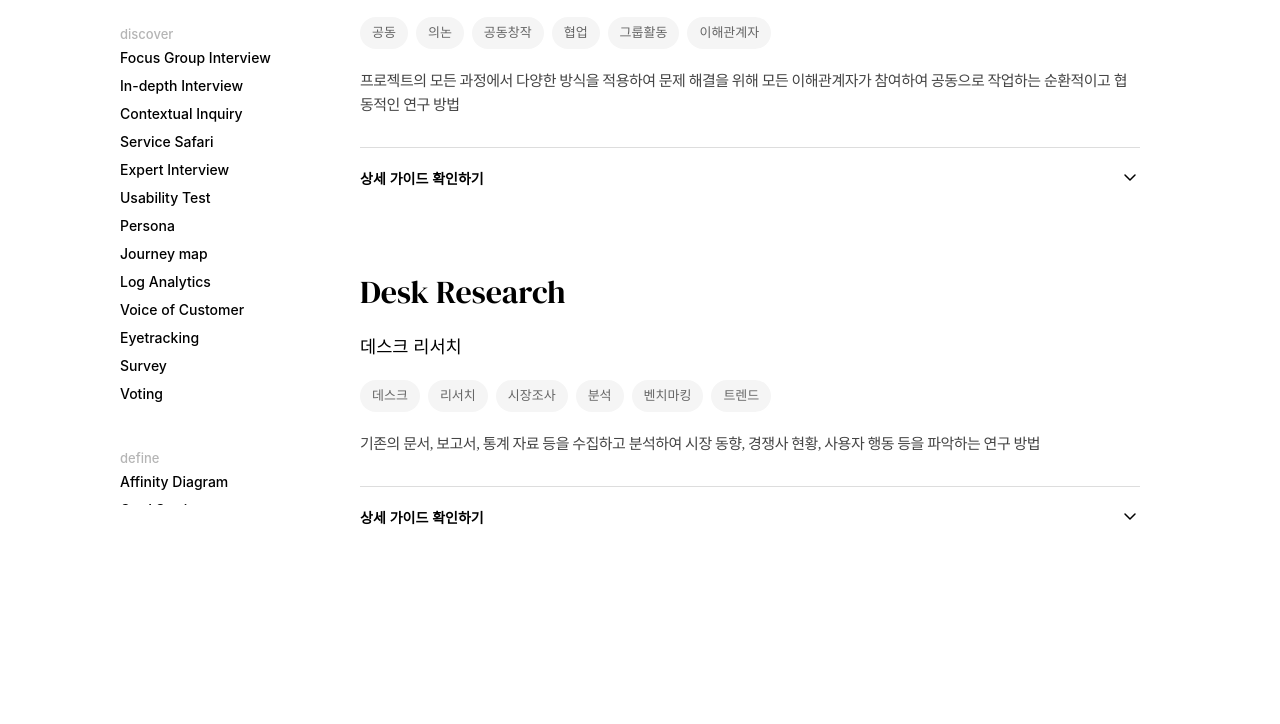
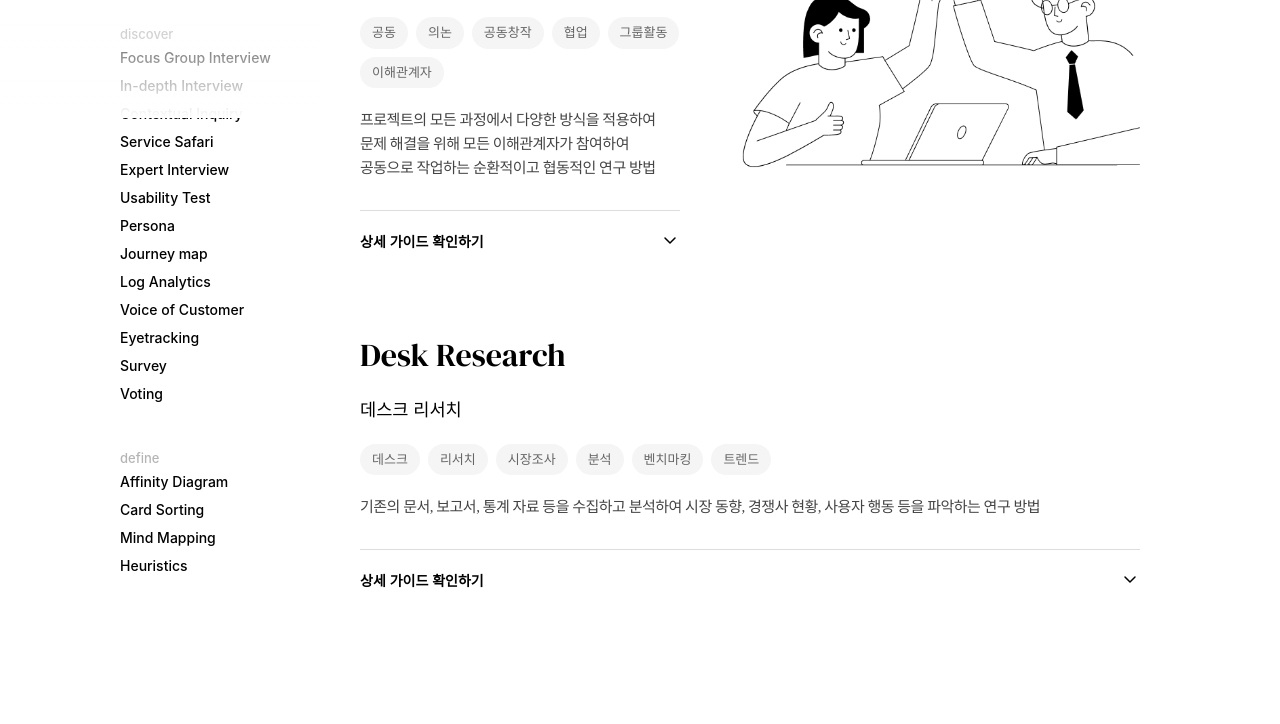
Before and after one commit to ynn-i/XC-consulting, a website: page index.html in a window 1280 px wide. Shown: the part 682-1406 px from the top of the page. Drawn offline with Linux system fonts and the light colour scheme; a web font is replaced by a local one.

Commit message:
Style : 단어 줄바꿈, 이미지 추가

```diff
--- a/index.html
+++ b/index.html
@@ -94,6 +94,7 @@
                     <h3>Understanding</h3>
                     <p>고객의 니즈와 문제점을 정확히 파악하는 단계입니다.</p>
 
+                    <div class="flex-container">
                         <div class="sub-section" id="co-creation">
                             <h4>Co-creation Workshop</h4>
                             <p>코크리에이션 워크샵</p>
@@ -142,6 +143,8 @@
                                     </div>
                                 </div>
                             </div>
+                        </div>
+                        <img src="images/img-001.png" alt="Co-creation Workshop">
                     </div>
 
                     <div class="sub-section" id="desk-research">
--- a/js/main.js
+++ b/js/main.js
@@ -313,11 +313,11 @@ document.addEventListener('DOMContentLoaded', function() {
 
                 const newState = this.classList.contains('active');
 
-                // 텍스트 변경
-                if (buttonText) {
-                    const newText = newState ? '상세 가이드 접기' : '상세 가이드 확인하기';
-                    buttonText.textContent = newText;
-                }
+                // // 텍스트 변경
+                // if (buttonText) {
+                //     const newText = newState ? '상세 가이드 접기' : '상세 가이드 확인하기';
+                //     buttonText.textContent = newText;
+                // }
 
                 // 화살표 회전
                 if (arrowIcon) {
@@ -417,4 +417,7 @@ document.addEventListener('DOMContentLoaded', function() {
     // console.log('debugTools.checkSections() - 섹션 정보 확인');
 
     // console.log('DOM Content Loaded - 초기화 완료');
+
+
+
 });
--- a/styles/abstracts/_variables.scss
+++ b/styles/abstracts/_variables.scss
@@ -9,5 +9,5 @@ $white: #ffffff;
 $border-color: #e0e0e0;
 
 // Sizes
-$max-width: 1680px;
+$max-width: 19200px;
 $lnb-width: 320px;
--- a/styles/base/_reset.scss
+++ b/styles/base/_reset.scss
@@ -2,6 +2,12 @@
   margin: 0;
   padding: 0;
   box-sizing: border-box;
+
+  word-break: keep-all;      // 한국어 단어를 유지하면서 줄바꿈
+  overflow-wrap: break-word; // 긴 단어는 강제 줄바꿈
+  line-break: strict;        // 한국어 줄바꿈 규칙 적용
+  hyphens: auto;
+  white-space: normal;
 }
 
 ul, ol {
--- a/styles/layout/_navigation.scss
+++ b/styles/layout/_navigation.scss
@@ -3,7 +3,7 @@
   background-color: $white;
   position: sticky;
   top: calc(60px);
-  height: calc(100vh - 60px - 80px);
+  height: calc(100vh - 60px);
   padding: 60px 0 60px 120px;
   overflow-y: auto;
   scrollbar-width: none;
@@ -11,6 +11,19 @@
 
   &::-webkit-scrollbar {
     display: none;
+  }
+
+  // 하단 그라데이션 - 고정 위치
+  &::after {
+    content: '';
+    position: fixed;
+    bottom: 0;
+    left: 0;
+    width: $lnb-width; // lnb와 같은 너비
+    height: 140px;
+    background: linear-gradient(to top, rgba(255, 255, 255, 1) 0%, rgba(255, 255, 255, 0) 100%);
+    pointer-events: none;
+    z-index: 1;
   }
 
   ul {
--- a/styles/pages/_main.scss
+++ b/styles/pages/_main.scss
@@ -114,6 +114,16 @@
 // SUB SECTION
 // ====================================
 
+.flex-container{
+  display: flex;
+  gap: 60px;
+
+  img {
+    width: 400px;
+    height: fit-content;
+  }
+}
+
 .sub-section {
   margin-bottom: 40px;
 
```
Also changed, not shown: images/img-001.png (added), images/img-002.png (added), styles/main.css, 1 other file. Lines whose indentation alone changed are shown as unchanged.
